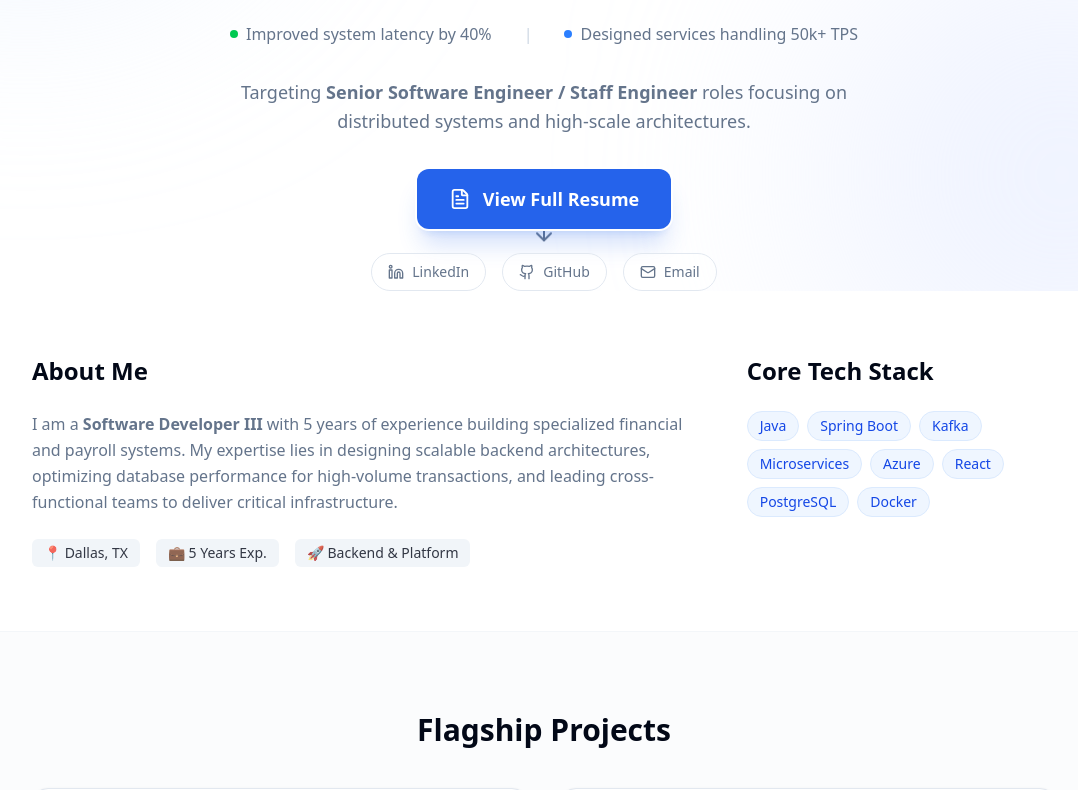
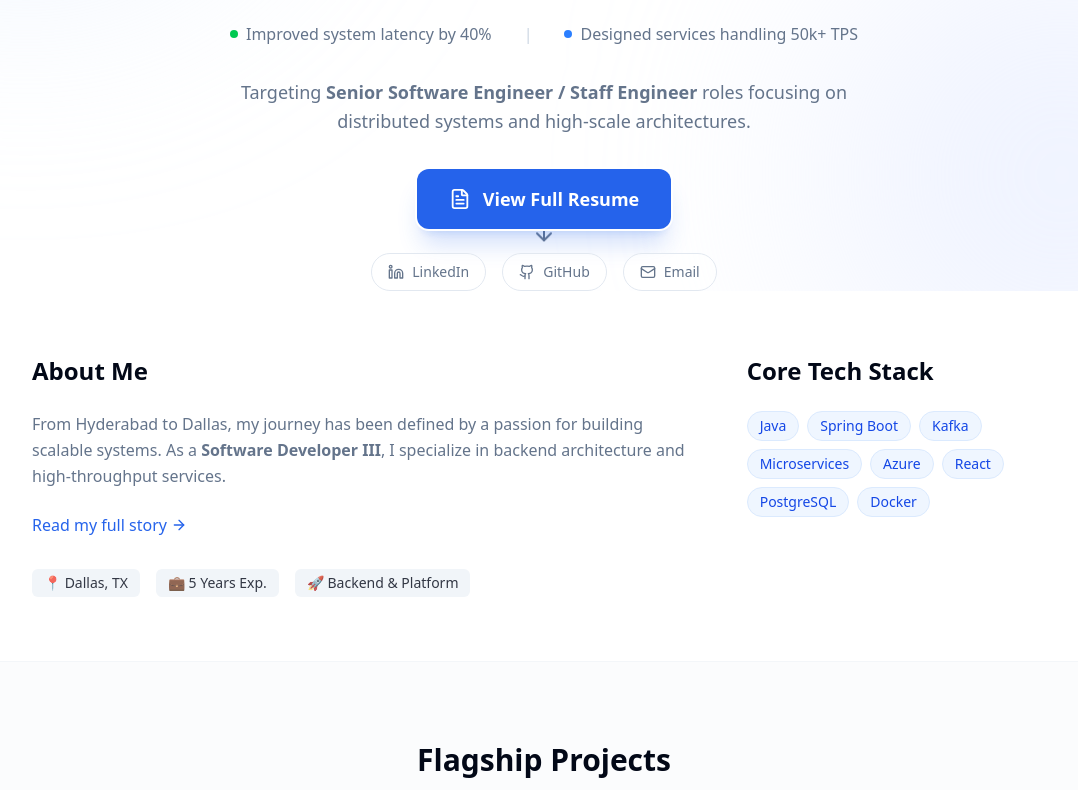
Before and after one commit to meghana-alaparthy/meghanaalaparthy, a Next.js app: page / in a window 1280 px wide. Shown: the part 449-1239 px from the top of the page, without its empty margins (96-1174 px from the left). Built offline with nearby package versions, Linux system fonts and the light colour scheme.

Commit message:
Feat: Teaser content for About page on Home

```diff
--- a/src/app/page.tsx
+++ b/src/app/page.tsx
@@ -13,11 +13,14 @@ export default function Home() {
                     <div className="md:col-span-2 space-y-6">
                         <h2 className="text-2xl font-bold text-foreground">About Me</h2>
                         <p className="text-muted-foreground leading-relaxed">
-                            I am a <strong>Software Developer III</strong> with 5 years of experience building specialized financial and payroll systems.
-                            My expertise lies in designing scalable backend architectures, optimizing database performance for high-volume transactions,
-                            and leading cross-functional teams to deliver critical infrastructure.
+                            From Hyderabad to Dallas, my journey has been defined by a passion for building scalable systems.
+                            As a <strong>Software Developer III</strong>, I specialize in backend architecture and high-throughput services.
                         </p>
-                        <div className="flex gap-4 text-sm font-medium text-foreground/80">
+                        <Link href="/about" className="inline-flex items-center text-primary font-medium hover:underline">
+                            Read my full story <ArrowRight size={16} className="ml-1" />
+                        </Link>
+
+                        <div className="flex gap-4 text-sm font-medium text-foreground/80 pt-2">
                             <span className="bg-secondary px-3 py-1 rounded-md">📍 Dallas, TX</span>
                             <span className="bg-secondary px-3 py-1 rounded-md">💼 5 Years Exp.</span>
                             <span className="bg-secondary px-3 py-1 rounded-md">🚀 Backend & Platform</span>
```
